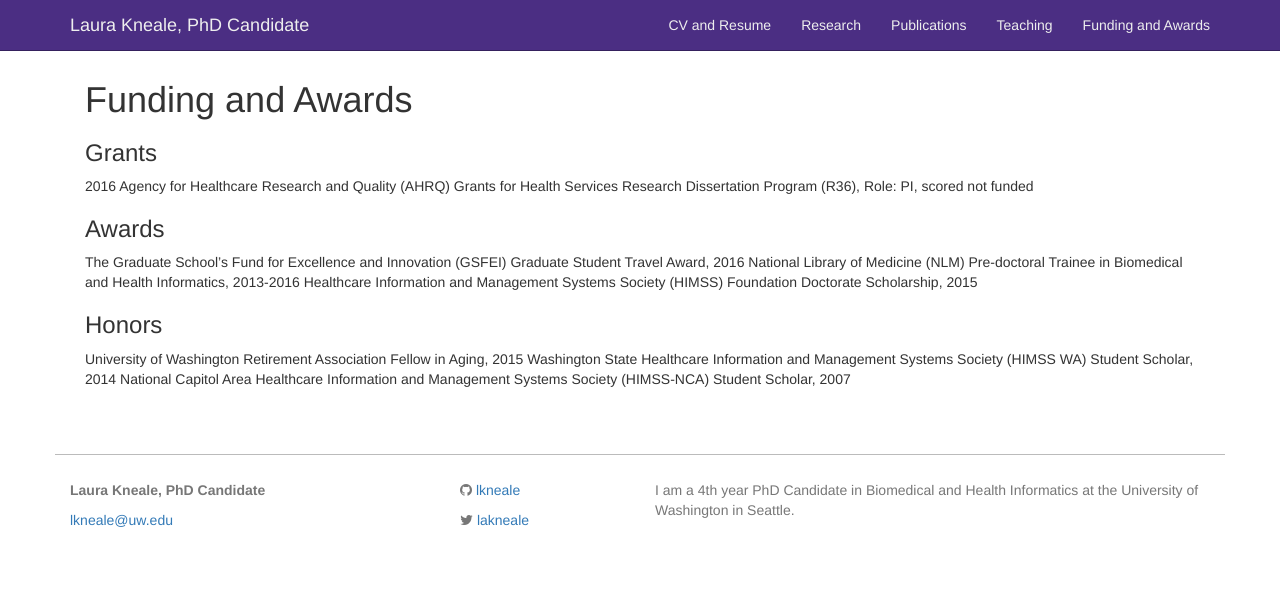
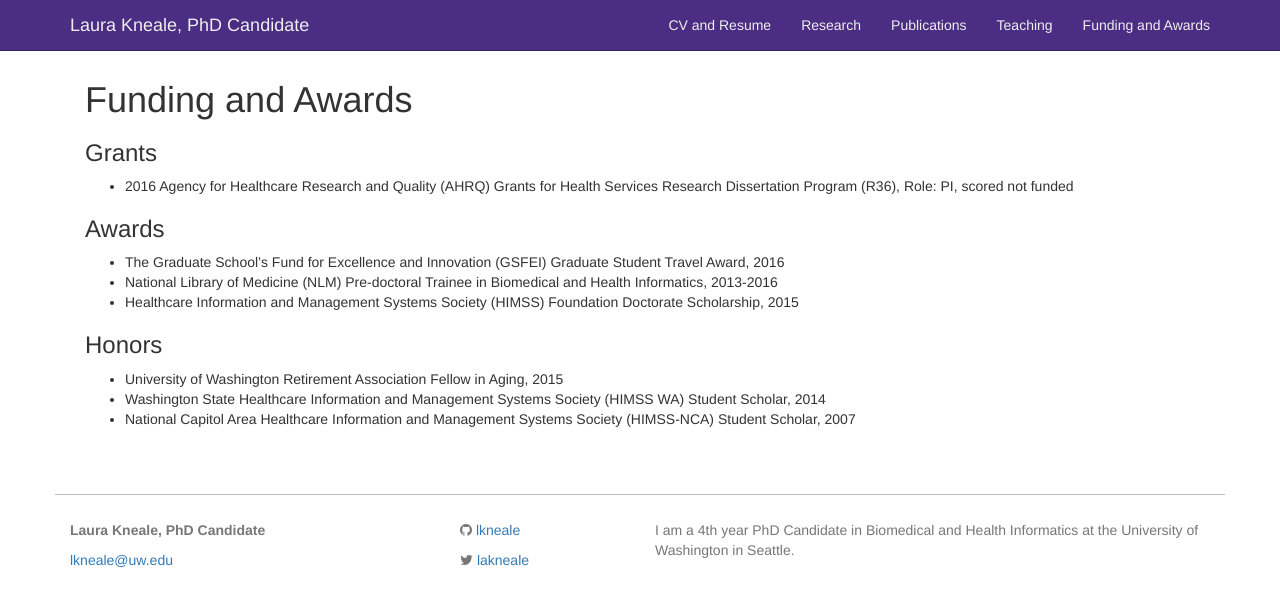
Before and after one commit to lkneale/lkneale.github.io, a Jekyll site: the page built from funding.md, in a window 1280 px wide. Shown: the top 606 px of the page. Built offline with Jekyll 4.4.1, drawn with Linux system fonts in a browser that asks for light colours.

```diff
--- a/funding.md
+++ b/funding.md
@@ -6,14 +6,14 @@ permalink: /funding/
 
 ### Grants
 
-2016	Agency for Healthcare Research and Quality (AHRQ) Grants for Health Services Research Dissertation Program (R36), Role: PI, scored not funded
+* 2016	Agency for Healthcare Research and Quality (AHRQ) Grants for Health Services Research Dissertation Program (R36), Role: PI, scored not funded
 
 ### Awards
-The Graduate School’s Fund for Excellence and Innovation (GSFEI) Graduate Student Travel Award, 2016
-National Library of Medicine (NLM) Pre-doctoral Trainee in Biomedical and Health Informatics, 2013-2016
-Healthcare Information and Management Systems Society (HIMSS) Foundation Doctorate Scholarship, 2015
+* The Graduate School’s Fund for Excellence and Innovation (GSFEI) Graduate Student Travel Award, 2016
+* National Library of Medicine (NLM) Pre-doctoral Trainee in Biomedical and Health Informatics, 2013-2016
+* Healthcare Information and Management Systems Society (HIMSS) Foundation Doctorate Scholarship, 2015
 
 ### Honors
-University of Washington Retirement Association Fellow in Aging, 2015
-Washington State Healthcare Information and Management Systems Society (HIMSS WA) Student Scholar, 2014
-National Capitol Area Healthcare Information and Management Systems Society (HIMSS-NCA) Student Scholar, 2007
+* University of Washington Retirement Association Fellow in Aging, 2015
+* Washington State Healthcare Information and Management Systems Society (HIMSS WA) Student Scholar, 2014
+* National Capitol Area Healthcare Information and Management Systems Society (HIMSS-NCA) Student Scholar, 2007
```
